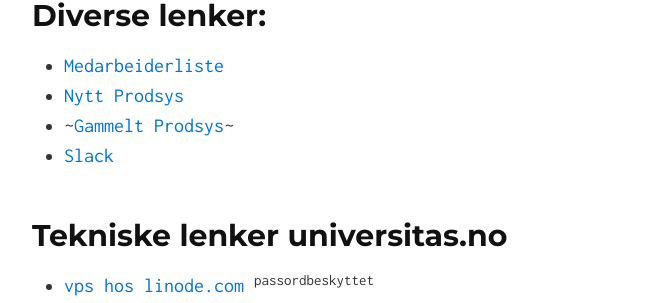
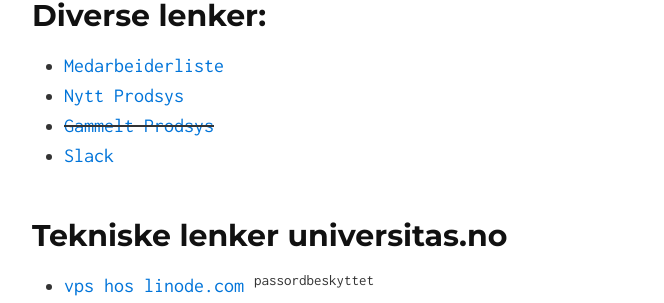
Before and after one commit to universitas/startsiden, a Jekyll site: the page built from index.md, in a window 1280 px wide. Shown: the part 629-932 px from the top of the page, without its empty margins (306-970 px from the left). Built offline with Jekyll 4.4.1, drawn with Linux system fonts in a browser that asks for light colours.

```diff
--- a/index.md
+++ b/index.md
@@ -14,7 +14,7 @@ Her finner du diverse dokumenter du kanskje trenger. Alt fra timelister til side
 ## Diverse lenker:
 - [Medarbeiderliste](https://docs.google.com/spreadsheets/d/1uxtmDUd8Z6PkeF9SHpDPhhEL8AxZ0yUskgcLLqDF6x4/edit?usp=sharing&authkey=CL2FxbQC)
 - [Nytt Prodsys](http://universitas.no/prodsys/)
-- ~[Gammelt Prodsys](http://oldwww.universitas.no/admin/produser/)~
+- ~~[Gammelt Prodsys](http://oldwww.universitas.no/admin/produser/)~~
 - [Slack](https://universitas.slack.com/messages)
 
 ## Tekniske lenker universitas.no
```
